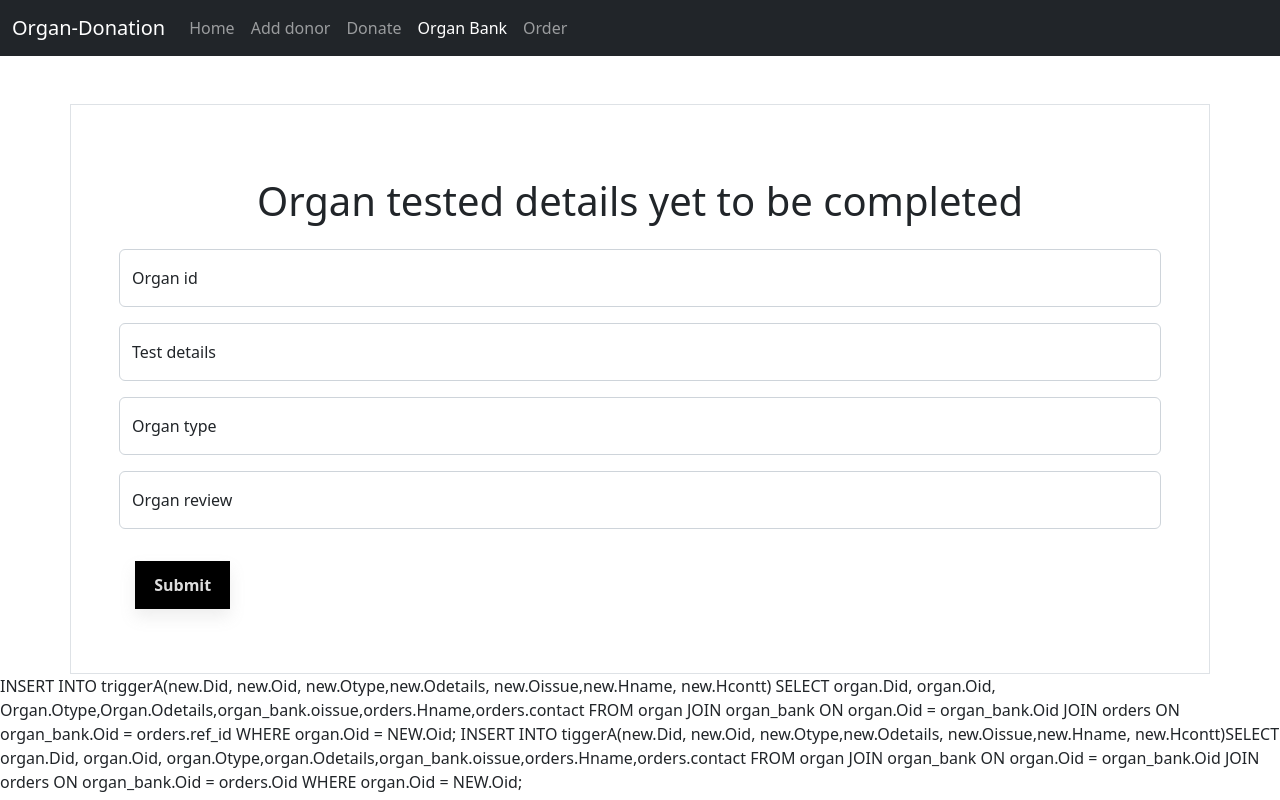
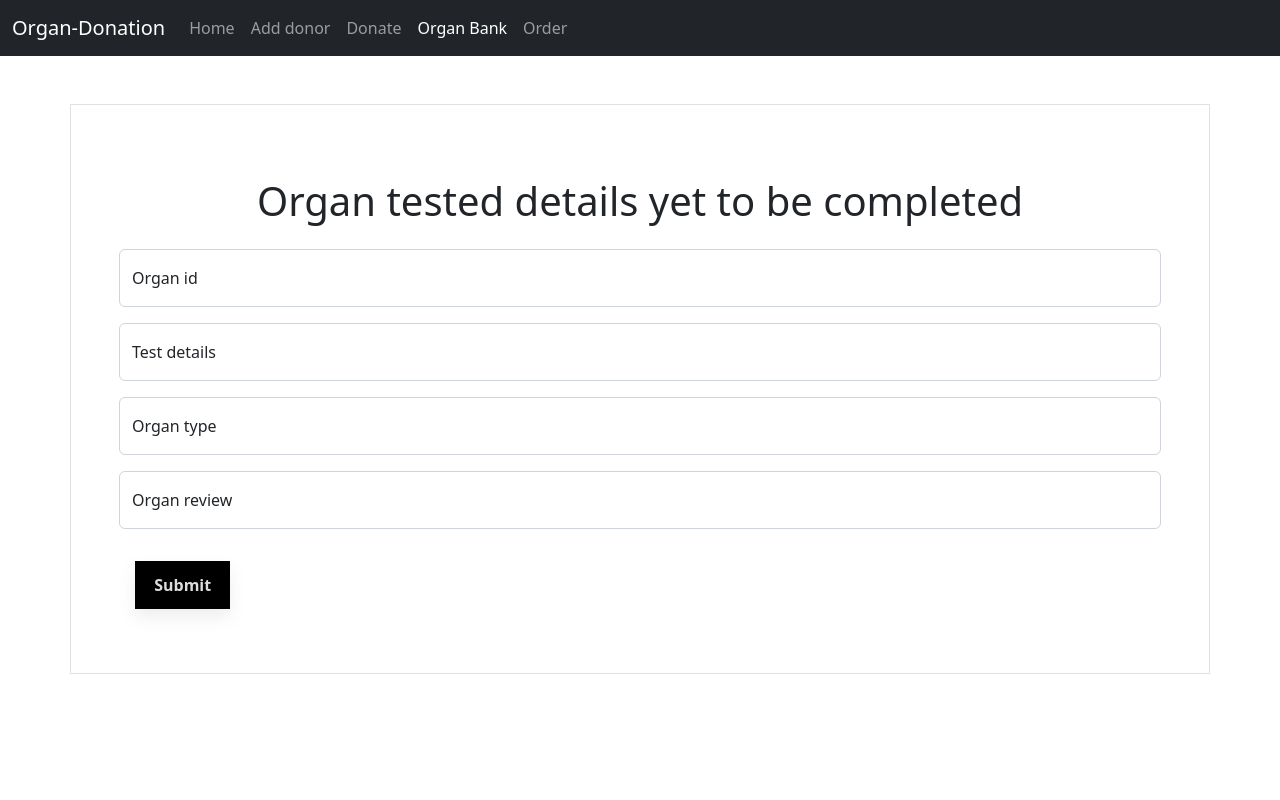
Before and after one commit to Shrii939/organ, a PHP site: page /organ_bank.php in a window 1280 px wide. Run offline with PHP 8.4, Linux system fonts and the light colour scheme.

Commit message:
minor changes

```diff
--- a/Order.php
+++ b/Order.php
@@ -98,6 +98,7 @@ if (isset($_POST["submit"])) {
     $sql1 = "INSERT INTO orders values('$_POST[Hname]', '$_POST[Haddr]', '$_POST[cont]', '$_POST[date]', '$_POST[Oid]')";
     echo "$sql1";
     mysqli_query($link, $sql1);
+    echo "donr";
     $sql2 = "DELETE FROM organ WHERE Oid='$_POST[Oid]'";
     echo "$sql2";
     mysqli_query($link, $sql2);
--- a/organ_bank.php
+++ b/organ_bank.php
@@ -148,14 +148,3 @@ if(isset($_POST["submit"]))
     echo "</tbody></table>";
 }
 ?>
-
-
-
-INSERT INTO triggerA(new.Did, new.Oid, new.Otype,new.Odetails, new.Oissue,new.Hname, new.Hcontt)
-SELECT organ.Did, organ.Oid, Organ.Otype,Organ.Odetails,organ_bank.oissue,orders.Hname,orders.contact
-FROM organ
-JOIN organ_bank ON organ.Oid = organ_bank.Oid
-JOIN orders ON organ_bank.Oid = orders.ref_id
-WHERE organ.Oid = NEW.Oid;
-
-INSERT INTO tiggerA(new.Did, new.Oid, new.Otype,new.Odetails, new.Oissue,new.Hname, new.Hcontt)SELECT organ.Did, organ.Oid, organ.Otype,organ.Odetails,organ_bank.oissue,orders.Hname,orders.contact FROM organ JOIN organ_bank ON organ.Oid = organ_bank.Oid JOIN orders ON organ_bank.Oid = orders.Oid WHERE organ.Oid = NEW.Oid;
```
Also changed, not shown: waste.txt (added, +8 -0 lines).
